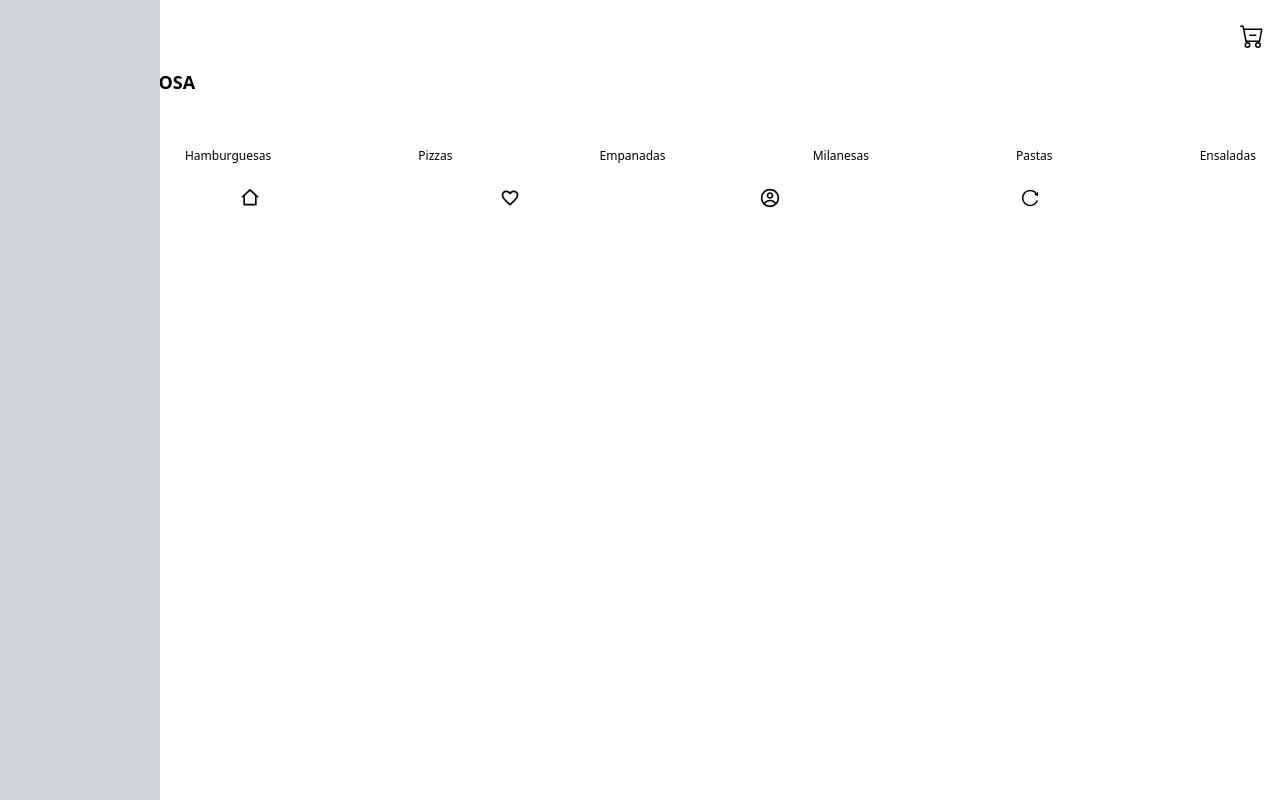
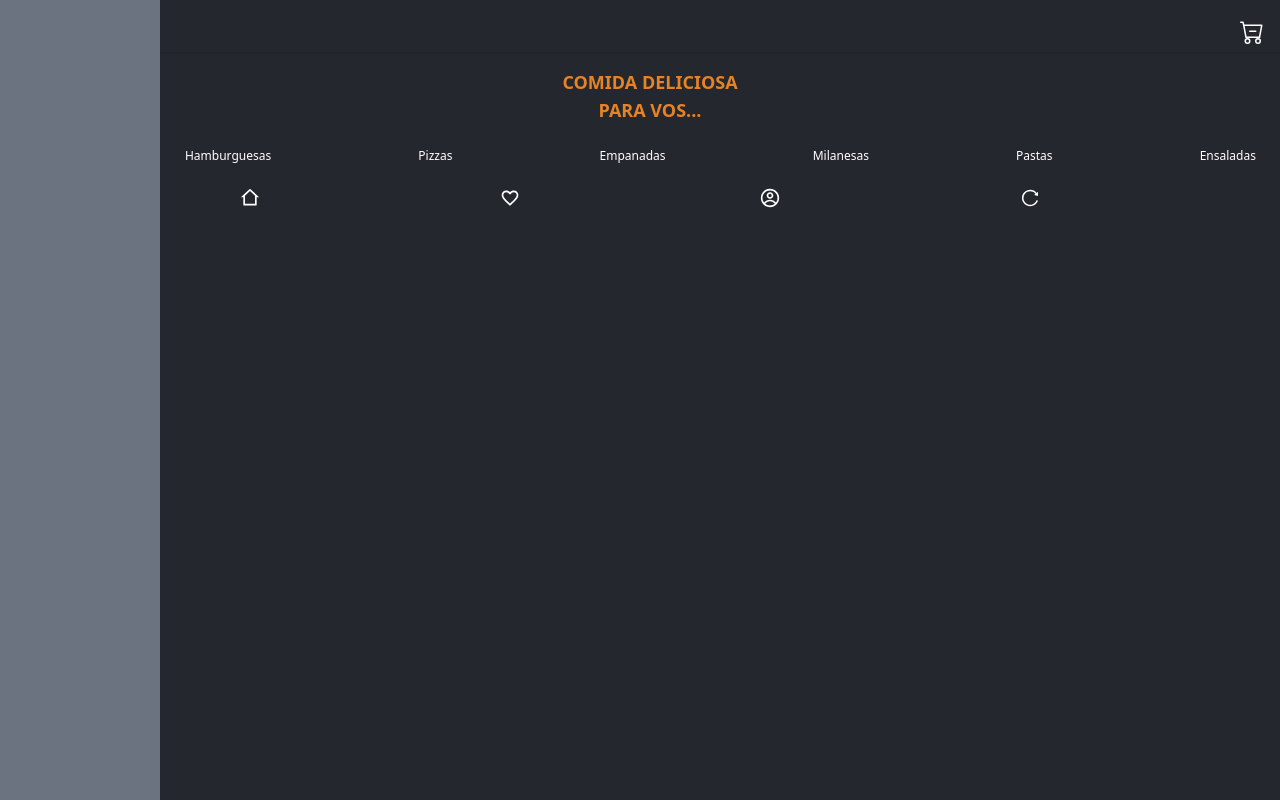
Before and after one commit to facuguardia/app-food, a React (Vite) app: page / in a window 1280 px wide. Built offline with nearby package versions, Linux system fonts and the light colour scheme.

Commit message:
"SideBar2"

```diff
--- /dev/null
+++ b/src/archivos/Categorias.jsx
@@ -0,0 +1,16 @@
+import React from "react";
+
+export default function Categorias(){
+    return (
+        <div className="flex justify-between overflow-scroll ">
+
+        <button className="text-xs font-sans bg-[#24282E] text-white hover:text-[#E58326] hover:border-b-2 hover:border-[#E58326] py-2 px-2 fond-lato p-2 m-4">All </button>
+        <button className="text-xs font-sans bg-[#24282E] text-white hover:text-[#E58326] hover:border-b-2 hover:border-[#E58326] py-2 px-2 fond-lato p-2 m-4">Hamburguesas </button>
+        <button className="text-xs font-sans bg-[#24282E] text-white hover:text-[#E58326] hover:border-b-2 hover:border-[#E58326] py-2 px-2 fond-lato p-2 m-4">Pizzas </button>
+        <button className="text-xs font-sans bg-[#24282E] text-white hover:text-[#E58326] hover:border-b-2 hover:border-[#E58326] py-2 px-2 fond-lato p-2 m-4">Empanadas </button>
+        <button className="text-xs font-sans bg-[#24282E] text-white hover:text-[#E58326] hover:border-b-2 hover:border-[#E58326] py-2 px-2 fond-lato p-2 m-4">Milanesas </button>
+        <button className="text-xs font-sans bg-[#24282E] text-white hover:text-[#E58326] hover:border-b-2 hover:border-[#E58326] py-2 px-2 fond-lato p-2 m-4">Pastas </button>
+        <button className="text-xs font-sans bg-[#24282E] text-white hover:text-[#E58326] hover:border-b-2 hover:border-[#E58326] py-2 px-2 fond-lato p-2 m-4">Ensaladas </button>
+
+        </div>
+    )}
--- a/src/components/Home.jsx
+++ b/src/archivos/Home.jsx
@@ -1,5 +1,4 @@
 import React from "react";
-import {BsCartDash} from 'react-icons/bs';
 import MenuInferior from "./MenuInferior";
 import Categorias from "./Categorias";
 import SideBar from "./SideBar";
@@ -30,19 +29,14 @@ import SideBar from "./SideBar";
 
 function Home(){
    return (
-    <div className="h-screen w-screen">
-         <div className="flex justify-end">
+    <div className="bg-[#24282E] h-screen w-screen">
         <SideBar />
         <br />
         <br />
-        </div>
-        <h1 className="ml-5 mt-5 font-bold text-left text-lg"> COMIDA DELICIOSA <br/> PARA VOS... </h1>
-
+        <h1 className="ml-5 mt-5 font-bold text-center text-lg text-[#E58326]"> COMIDA DELICIOSA <br/> PARA VOS... </h1>
          <Categorias />
          <MenuInferior />
-
     </div>
-
    )
 }
 export default Home;
--- /dev/null
+++ b/src/archivos/MenuInferior.jsx
@@ -0,0 +1,18 @@
+import React from "react";
+import {RiHome2Line} from 'react-icons/ri'
+import {MdOutlineFavoriteBorder} from 'react-icons/md'
+import {CgProfile} from 'react-icons/cg'
+import {AiOutlineReload} from 'react-icons/ai'
+
+function MenuInferior(){
+return(
+       <div className="flex justify-evenly bg-[#24282E] h-0 w-screen ">
+           <button className="text-xl text-white hover:text-[#E58326] " >  <RiHome2Line/> </button>
+           <button className="text-xl text-white hover:text-[#E58326] " > <MdOutlineFavoriteBorder/> </button>
+           <button className="text-xl text-white hover:text-[#E58326] " > <CgProfile/> </button>
+           <button className="text-xl text-white hover:text-[#E58326]" > <AiOutlineReload/> </button>
+       </div>
+
+)
+}
+export default MenuInferior;
--- /dev/null
+++ b/src/archivos/SideBar.jsx
@@ -0,0 +1,36 @@
+import React from "react";
+import {BsList, BsCartDash} from 'react-icons/bs'
+import {AiOutlineClose} from 'react-icons/ai'
+import {CgProfile} from 'react-icons/cg'
+import {MdOutlineLocalOffer} from 'react-icons/md'
+import {BiExit} from 'react-icons/bi'
+import {useState} from "react";
+
+
+export default function sideBar(){
+    const [open, setOpen]= useState(false)
+
+    return (
+        <div className="bg-[#24282E] py-2 fixed w-screen top-0 left-0 right-0 shadow">
+          <div className="flex justify-between items-center">
+            <button className= "text-white text-2xl ml-3 mt-2  hover:text-[#E58326]" onClick={() => setOpen(true)}> <BsList/> </button>
+            <button className= "text-white  text-2xl mt-3 mr-4  hover:text-[#E58326] "> <BsCartDash/> </button>
+          </div>
+              <div className={`${!open && "hidden"}  bg-gray-600/80 min-h-screen w-full fixed top-0 left-0 right-0 backdrop-blur-sm`}  onClick={()=>setOpen(false)}></div>
+                <div className={`${open ? "w-40" : "w-0" } transition-all  bg-gray-500 min-h-screen w-40 fixed top-0 left-0 `}>
+                  <div className={`${!open && "hidden"} pt-2 ml-1 mb-5`}>
+                       <button className="ml-4 mt-3 mb-3 text-xl" onClick={()=>setOpen(false)} > <AiOutlineClose/> </button>
+                  </div>
+                    <div className={`${!open && "hidden"} flex flex-col ml-5`}>
+                         <button className="hover:text-[#E58326]  hover:border-[#E58326] py-1 px-1 flex items-center text-base"><CgProfile/>Perfil</button>
+                         <button className="hover:text-[#E58326]  hover:border-[#E58326] py-1 px-1 flex items-center text-base"> <BsCartDash/> Compras </button>
+                         <button className="hover:text-[#E58326]  hover:border-[#E58326] py-1 px-1 flex items-center text-base"> <MdOutlineLocalOffer/>Ofertas </button>
+                         <div className="flex flex-col justify-end">
+                             <button className="hover:text-[#E58326]  hover:border-[#E58326] py-1 px-1 flex items-center text-base"> <BiExit/> Cerrar sesion</button>
+                         </div>
+                    </div>
+                </div>
+        </div>
+
+    )
+}
--- a/src/components/Categorias.jsx
+++ /dev/null
@@ -1,17 +0,0 @@
-import React from "react";
-
-export default function Categorias(){
-    return (
-        <div className="flex justify-between overflow-scroll ">
-
-        <button className="text-xs font-sans bg-white hover:text-red-400 hover:border-b-2 hover:border-red-600 py-2 px-2 fond-lato p-2 m-4">All </button>
-        <button className="text-xs font-sans bg-white hover:text-red-400 hover:border-b-2 hover:border-red-600 py-2 px-2 fond-lato p-2 m-4">Hamburguesas </button>
-        <button className="text-xs font-sans bg-white hover:text-red-400 hover:border-b-2 hover:border-red-600 py-2 px-2 fond-lato p-2 m-4">Pizzas </button>
-        <button className="text-xs font-sans bg-white hover:text-red-400 hover:border-b-2 hover:border-red-600 py-2 px-2 fond-lato p-2 m-4">Empanadas </button>
-        <button className="text-xs font-sans bg-white hover:text-red-400 hover:border-b-2 hover:border-red-600 py-2 px-2 fond-lato p-2 m-4">Milanesas </button>
-        <button className="text-xs font-sans bg-white hover:text-red-400 hover:border-b-2 hover:border-red-600 py-2 px-2 fond-lato p-2 m-4">Pastas </button>
-        <button className="text-xs font-sans bg-white hover:text-red-400 hover:border-b-2 hover:border-red-600 py-2 px-2 fond-lato p-2 m-4">Ensaladas </button>
-
-        </div>
-    )
-}
--- a/src/components/MenuInferior.jsx
+++ /dev/null
@@ -1,19 +0,0 @@
-import React from "react";
-import {RiHome2Line} from 'react-icons/ri'
-import {MdOutlineFavoriteBorder} from 'react-icons/md'
-import {CgProfile} from 'react-icons/cg'
-import {AiOutlineReload} from 'react-icons/ai'
-
-function MenuInferior(){
-return(
-    <div>
-    <div className="flex justify-evenly ">
-        <button className="text-xl hover:text-red-400 hover:border-b-2" >  <RiHome2Line/> </button>
-        <button className="text-xl hover:text-red-400 hover:border-b-2" > <MdOutlineFavoriteBorder/> </button>
-        <button className="text-xl hover:text-red-400 hover:border-b-2" > <CgProfile/> </button>
-        <button className="text-xl hover:text-red-400 hover:border-b-2" > <AiOutlineReload/> </button>
-    </div>
-    </div>
-)
-}
-export default MenuInferior;
--- a/src/components/SideBar.jsx
+++ /dev/null
@@ -1,47 +0,0 @@
-import React from "react";
-import {BsList, BsCartDash} from 'react-icons/bs'
-import {AiOutlineClose} from 'react-icons/ai'
-import {CgProfile} from 'react-icons/cg'
-import {MdOutlineLocalOffer} from 'react-icons/md'
-import {BiExit} from 'react-icons/bi'
-import {useState} from "react";
-
-
-export default function sideBar(){
-    const [open, setOpen]= useState(false)
-
-    return (
-        <div className="bg-white py-2 fixed top-0 left-0 right-0 shawdow-md">
-            <div className="flex justify-start">
-            <button className= "text-2xl ml-4 mt-4 flex-grow" onClick={() => setOpen(true)}> <BsList/> </button>
-            <button className="self-end text-2xl mt-4 mr-4 hover:text-red-400 hover:border-b-2  hover:border-red-500 "> <BsCartDash/> </button>
-            </div>
-            <div className={`${!open && "hidden"}  bg-gray-500/50 min-h-screen w-full fixed top-0 left-0 right-0 backdrop-blur-sm`}  onClick={()=>setOpen(false)}></div>
-            <div className={`${open ? "w-40" : "w-0" } transition-all duration-300 bg-gray-300 min-h-screen w-40 fixed top-0 left-0 `}>
-                <div className={`${!open && "hidden"} pt-2 ml-1 mb-5`}>
-                    <button className="ml-4 mt-5 mb-3 text-xl" onClick={()=>setOpen(false)} > <AiOutlineClose/> </button>
-                    </div>
-                    <div className={`${!open && "hidden"} flex flex-col ml-5`}>
-                      <div className="flex-grow">
-                          <button className=" text-base"><CgProfile/></button>
-                          <button className=" hover:text-red-400 hover:border-b-2 hover:border-red-600 py-1 px-1">Perfil</button>
-                      </div>
-                      <div className="flex-grow">
-                            <button className="text-base "> <BsCartDash/> </button>
-                          <button className=" hover:text-red-400 hover:border-b-2 hover:border-red-600 py-1 px-1">Compras</button>
-                      </div>
-                      <div className="flex-grow ">
-                          <button className="text-base "> <MdOutlineLocalOffer/> </button>
-                          <button className=" hover:text-red-400 hover:border-b-2 hover:border-red-600 py-1 px-1">Ofertas</button>
-                      </div>
-                      <div className="flex-grow">
-                          <button className="text-base "> <BiExit/> </button>
-                          <button className=" hover:text-red-400 hover:border-b-2 hover:border-red-600 py-1 px-1">Cerrar sesion</button>
-                          </div>
-                    </div>
-
-                </div>
-        </div>
-
-    )
-}
```
Also changed, not shown: src/App.jsx (+5 -7 lines).
